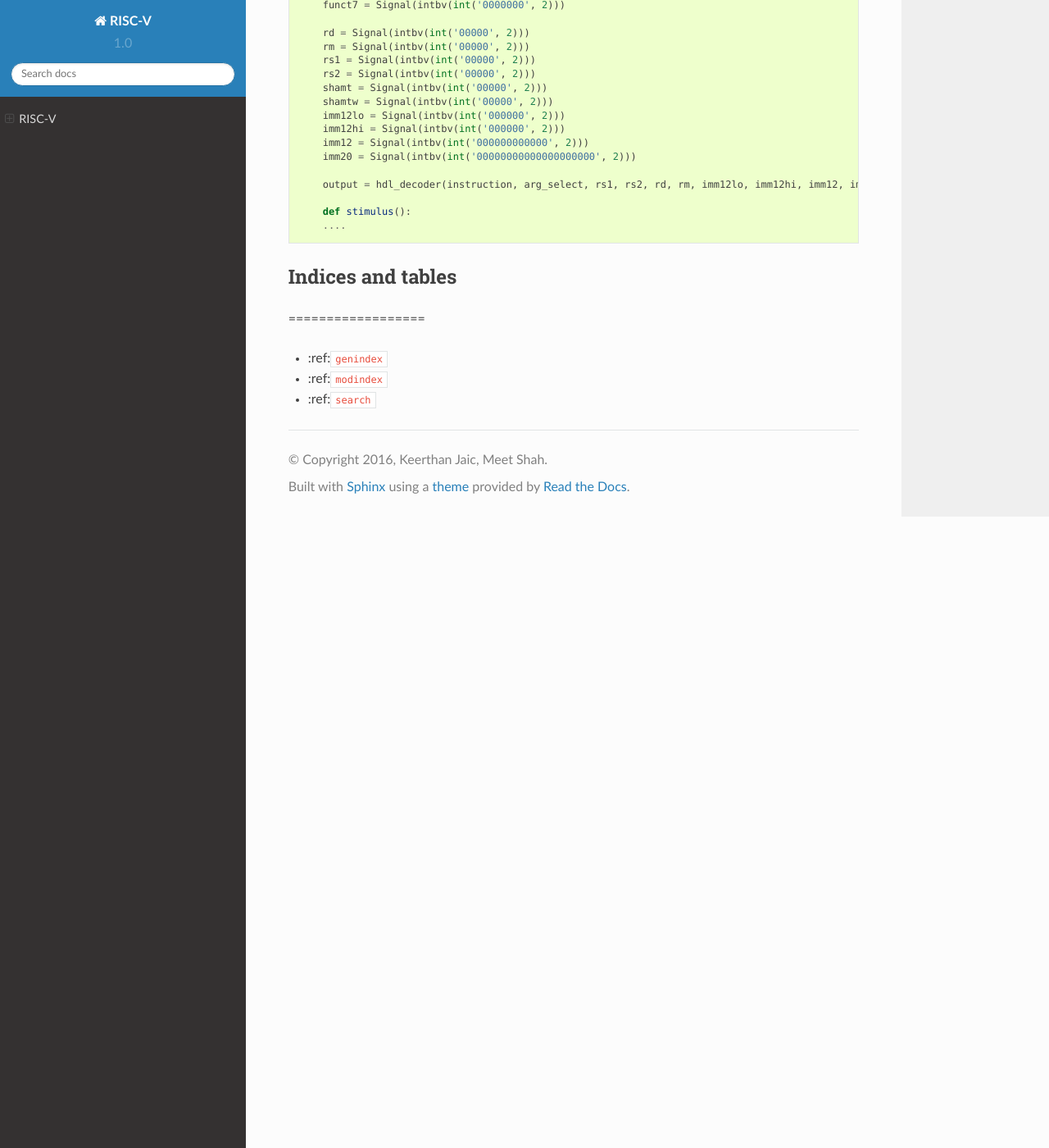
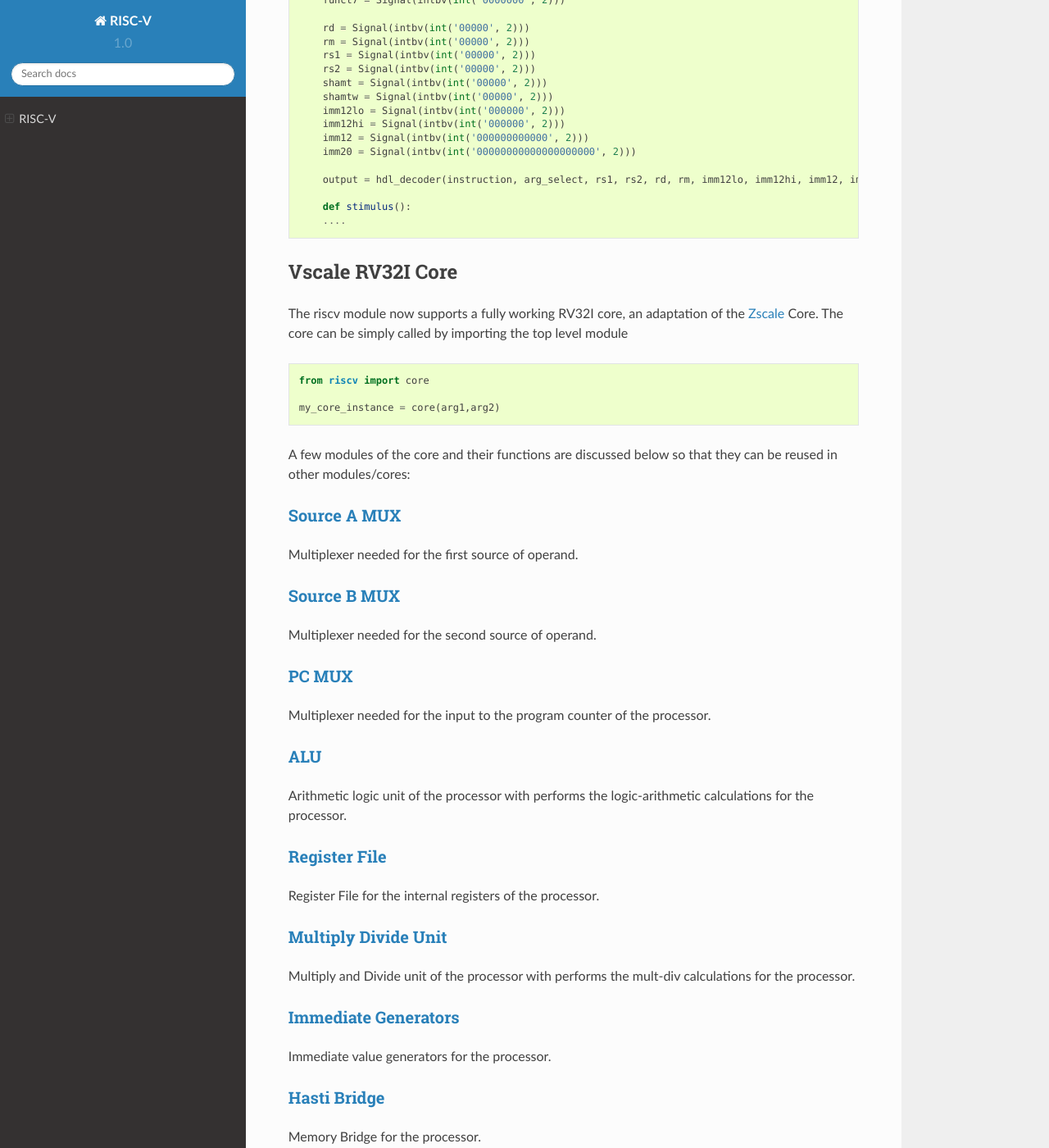
Before and after one commit to jck/riscv, a Sphinx documentation site: the page built from docs/index.md, in a window 1280 px wide and 1400 px high, scrolled down 1203 px. Shown: the whole window at 82% size. Built offline with Sphinx 7.4.7 and the Read the Docs theme 2.0.0, drawn with Linux system fonts in a browser that asks for light colours; some of the changed text lies outside the part shown.

Commit message:
Add documentation for the core

````diff
--- a/docs/index.md
+++ b/docs/index.md
@@ -6,7 +6,7 @@ The most important tool whilst implementing an ISA is to have a robust decoder i
 
 The decoding processing now is as simple as explained in the below example :
 
-#### Example code
+**Example code**
 ```
 from riscv import decoder
 
@@ -16,7 +16,7 @@ decoder.decoder.print_dic(decoded_instruction)
 ```
 which should output something like this :
 
-#### Example output
+**Example output**
 ```
 {
     "instr": "beq",
@@ -33,7 +33,7 @@ The RV32I decoder is based on myHDL and implements the decoding based on the mai
 
 The decoding processing now is as simple as explained in the below example :
 
-#### Example code
+**Example code**
 ```
 from riscv import hdl_decoder
 
@@ -61,6 +61,71 @@ from riscv import hdl_decoder
 
 ```
 
+## Vscale RV32I Core
+
+The riscv module now supports a fully working RV32I core, an adaptation of the [Zscale](https://github.com/ucb-bar/zscale) Core. The core can be simply called by importing the top level module
+
+```
+from riscv import core
+
+my_core_instance = core(arg1,arg2)
+
+```
+
+A few modules of the core and their functions are discussed below so that they can be reused in other modules/cores:
+
+###### [Source A MUX](https://github.com/jck/riscv/blob/master/riscv/src_a_mux.py)
+
+Multiplexer needed for the first source of operand.
+
+###### [Source B MUX](https://github.com/jck/riscv/blob/master/riscv/src_b_mux.py)
+
+Multiplexer needed for the second source of operand.
+
+###### [PC MUX](https://github.com/jck/riscv/blob/master/riscv/PC_mux.py)
+
+Multiplexer needed for the input to the program counter of the processor.
+
+###### [ALU](https://github.com/jck/riscv/blob/master/riscv/alu.py)
+
+Arithmetic logic unit of the processor with performs the logic-arithmetic calculations for the processor.
+
+###### [Register File](https://github.com/jck/riscv/blob/master/riscv/register_file.py)
+
+Register File for the internal registers of the processor.
+
+###### [Multiply Divide Unit](https://github.com/jck/riscv/blob/master/riscv/mult_div.py)
+
+Multiply and Divide unit of the processor with performs the mult-div calculations for the processor.
+
+###### [Immediate Generators](https://github.com/jck/riscv/blob/master/riscv/immediate_gen.py)
+
+Immediate value generators for the processor.
+
+###### [Hasti Bridge](https://github.com/jck/riscv/blob/master/riscv/hasti_bridge.py)
+
+Memory Bridge for the processor.
+
+###### [Controller](https://github.com/jck/riscv/blob/master/riscv/controller.py)
+
+Control Unit of the processor.
+
+###### [CSR File](https://github.com/jck/riscv/blob/master/riscv/csr_file.py)
+
+Command Status Register File for the processor.
+
+###### [Pipeline](https://github.com/jck/riscv/blob/master/riscv/pipeline.py)
+
+Pipeline Assembly of the different stages of the pipeline.
+
+###### [SRAM](https://github.com/jck/riscv/blob/master/riscv/dp_hasti_sram.py)
+
+Static Random Access Memory for simulation perpuses
+
+###### [Top Level](https://github.com/jck/riscv/blob/master/riscv/top_level.py)
+
+Top Level module for simulation and verification of the core. Call this module if you need to quickly instantiate the vscale core.
+
 ## Indices and tables
 ==================
 
````
